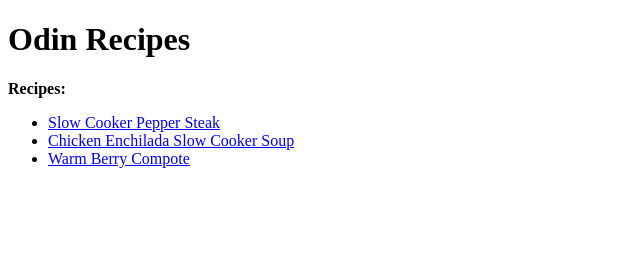
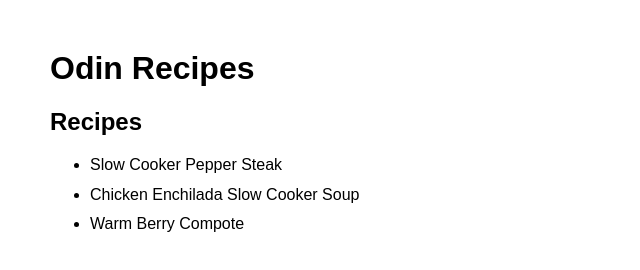
Before and after one commit to chrisharryk/odin-recipes, a plain HTML site: page index.html in a window 1280 px wide. Shown: the whole page, without its empty margins (0-640 px from the left). Drawn offline with Linux system fonts and the light colour scheme.

Commit message:
added some styling

```diff
--- a/index.html
+++ b/index.html
@@ -3,18 +3,16 @@
 <head>
     <meta charset="UTF-8">
     <meta name="viewport" content="width=device-width, initial-scale=1.0">
+    <link rel="stylesheet" href="./styles.css">
     <title>Odin Recipes</title>
 </head>
 <body>
     <h1>Odin Recipes</h1>
-
-    <p>
-        <strong>Recipes:</strong>
-        <ul>
+    <h2>Recipes</h2>
+    <ul>
         <li><a href="./recipes/slowCookerPepperSteak.html">Slow Cooker Pepper Steak</a></li>
         <li><a href="./recipes/chickenEnchiladaSlowCookerSoup.html">Chicken Enchilada Slow Cooker Soup</a></li>
         <li><a href="./recipes/warmBerryCompote.html">Warm Berry Compote</a></li>
-        </ul>
-    </p>
+    </ul>
 </body>
 </html>
--- /dev/null
+++ b/styles.css
@@ -0,0 +1,25 @@
+* {
+    font-family: Arial, Helvetica, sans-serif;
+}
+
+body {
+    margin: 50px;
+}
+
+img {
+    border-radius: 3%;
+    box-shadow: 1px 1px 3px black;
+}
+
+ul li, ol li {
+    margin-top: 1%;
+}
+
+a {
+    color: black;
+    text-decoration: none;
+}
+
+a:hover {
+    text-decoration: underline;
+}
```
Also changed, not shown: recipes/chickenEnchiladaSlowCookerSoup.html (+1 -0 lines), recipes/slowCookerPepperSteak.html (+1 -0 lines), recipes/warmBerryCompote.html (+1 -0 lines).
